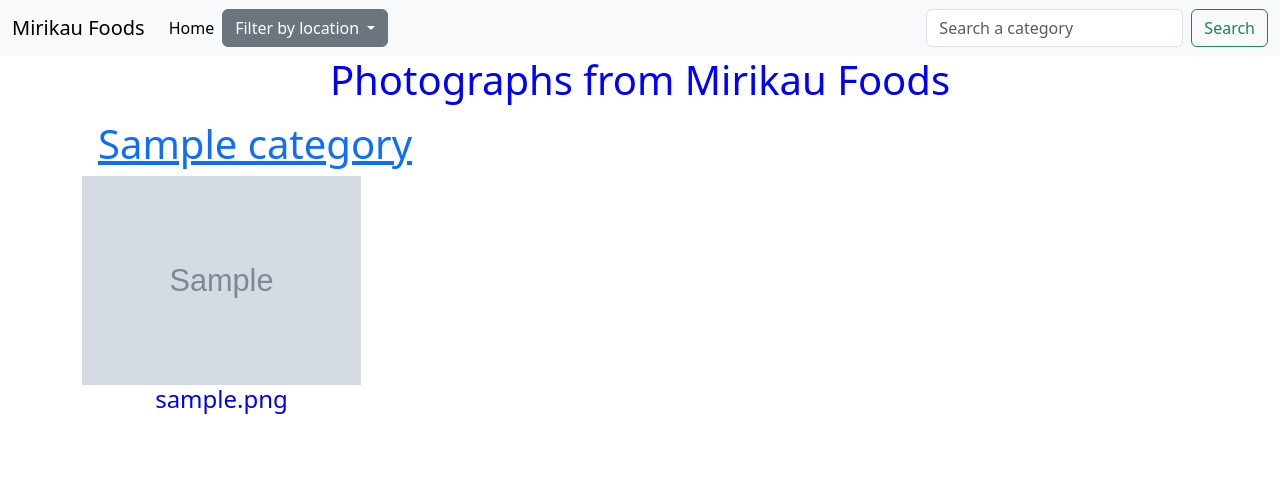
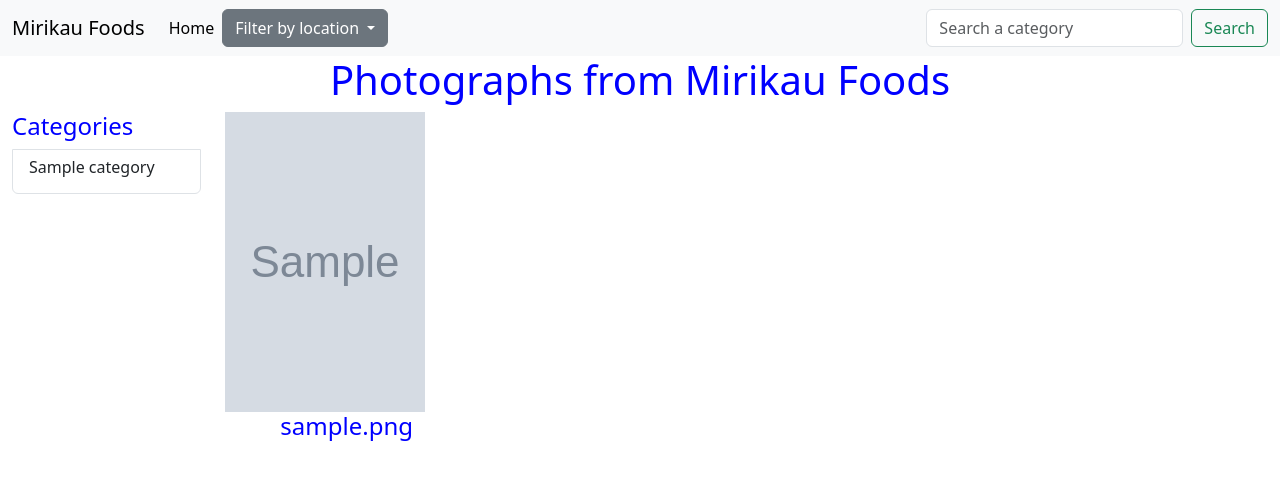
Before and after one commit to Ngina-G/mirikau-foods, a Django app: page / in a window 1280 px wide. Shown: the top 480 px of the page. Run offline with Django 4.2, Linux system fonts and the light colour scheme; tables that the repository leaves empty hold one stand-in row (values such as "Sample post"); grey boxes marked "Sample" are stand-in pictures; some libraries are stand-ins or nearby versions.

Commit message:
update: adds the link to the image page

```diff
--- a/gallery/templates/index.html
+++ b/gallery/templates/index.html
@@ -3,24 +3,28 @@
 {% block content %}
 {{block.super}}
 
-    <div class="container">
-
-        <ul class="list-group list-group-flush">
-
+    <div class="container-fluid">
+        <div class="row">
+            <div class="col-2">
+                <div class="list-group list-group-vertical-sm">
+                    <h4>Categories</h4>
                     {% for category in categories %}
-            <li class=" list-group-item">
-                <a href="{% url 'home' %}?category={{category.name}}">
-                    {{category.name}}
+                        <a class="list-group-item list-group-item-action" href="{% url 'home' %}?category={{category.name}}">
+                            <h6>{{category.name}}</h6>
                         </a>
-            </li>
                     {% endfor %}
-        </ul>
-
+                    </div>
+            </div>
+            <div class="col-10">
+            <div class="row row-cols-1 row-cols-sm-2 row-cols-md-4">
                 {% for image in images %}
-            <div class="col-sm-6 col-md-3">
-                <img src="{{image.image.url}}" class="img-fluid" alt="Image">
+                <div class="col col-sm-6 col-md-3">
+                    <a href="{% url 'image' %}?id={{image.id}}"><img src="{{image.image.url}}" class="img-fluid" alt="Image" style="width: 200px; height:300px;"></a>
                     <h4 class="text-center">{{image.image_name}}</h4>
                 </div>
                 {% endfor %}
             </div>
+            </div>
+        </div>
+    </div>
 {% endblock %}
```
Lines whose indentation alone changed are shown as unchanged.
